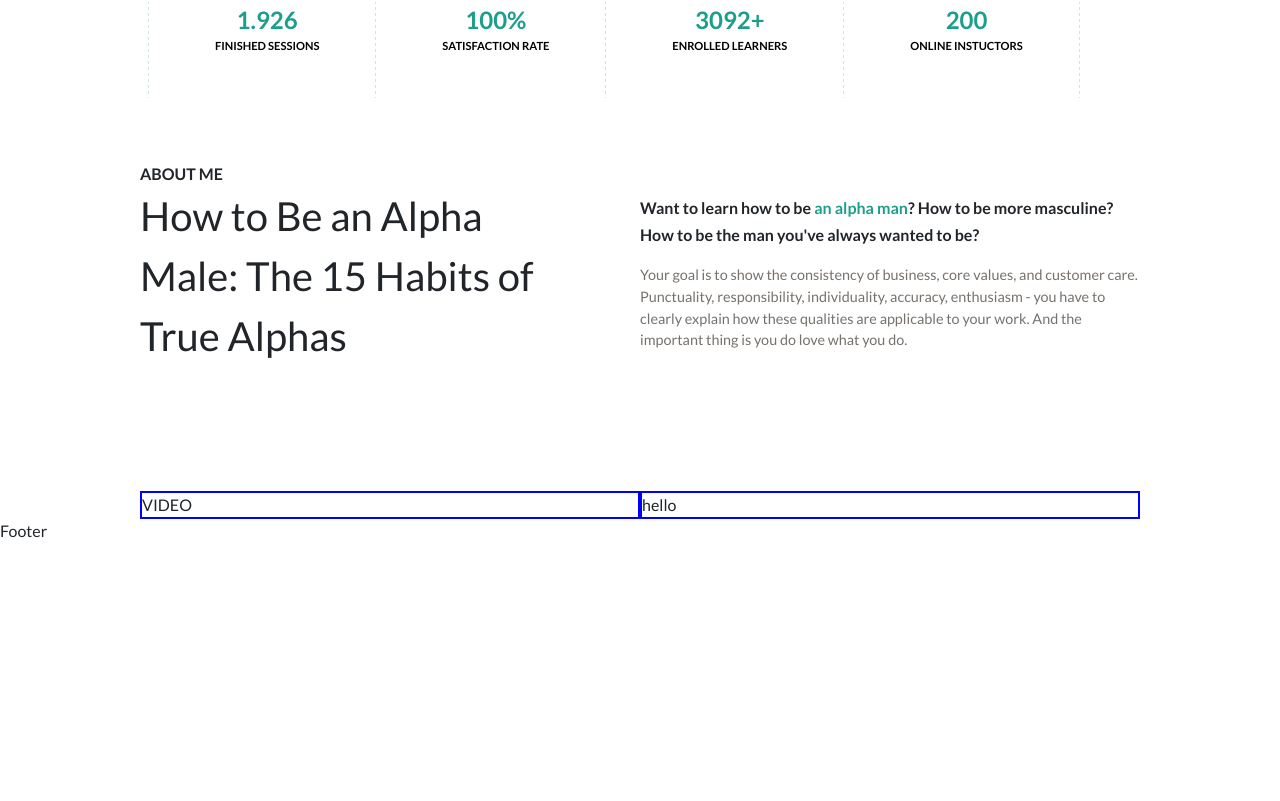
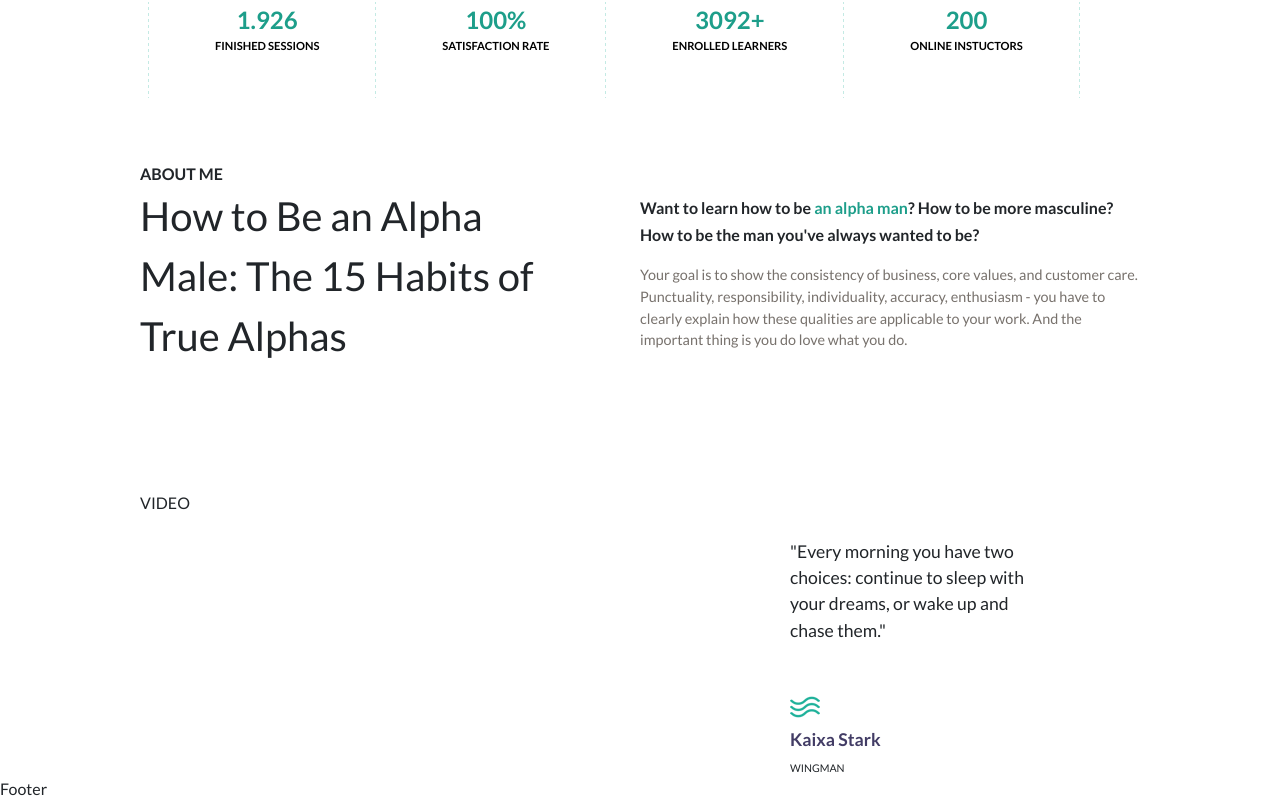
Before and after one commit to Andrea-Baggio/proj-html-vuejs, a Vue app: page / in a window 1280 px wide. Shown: the part 588-1389 px from the top of the page. Before the commit the page ends 1131 px from the top, so only its background shows below. Built offline with nearby package versions, Linux system fonts and the light colour scheme.

Commit message:
conclusione prima parte main (senza video)

```diff
--- a/src/components/MainPage.vue
+++ b/src/components/MainPage.vue
@@ -2,12 +2,31 @@
   <main>
     <div class="container2 mx-auto">
       <div class="box d-flex">
-        <div class="box1 w-50">
+        <div class="box1">
           VIDEO
           <!-- TODO:video youtube -->
+          <!-- quando fai questa parte ricorda che puoi aggiustare le box con i padding -->
         </div>
-        <div class="box2 w-50">
-          hello
+        <div class="box2">
+          <div class="py-5">
+            "Every morning you have two <br> choices: continue to sleep with <br>
+            your dreams, or wake up and <br> chase them."
+          </div>
+          <div class="founders-block row d-flex flex-column gy-2">
+            <div>
+              <img
+                src="@/img/home-movation-shape-01.png"
+                alt=""
+              >
+            </div>
+            <div class="kaixa fw-bolder">
+              Kaixa Stark
+            </div>
+
+            <div class="name">
+              WINGMAN
+            </div>
+          </div>
         </div>
       </div>
     </div>
@@ -34,8 +53,25 @@ export default {
   max-width: 1000px;
 }
 
-.box1,
+.box1 {
+  width: 65%;
+}
+
 .box2 {
-  border: 2px solid blue;
+  width: 35%;
+  font-size: 1.1em;
+}
+
+// .founders-block {
+//   display: flex;
+//   flex-direction: column;
+// }
+
+.kaixa {
+  color: rgb(66, 60, 101);
+}
+
+.name {
+  font-size: .6em;
 }
 </style>
```
